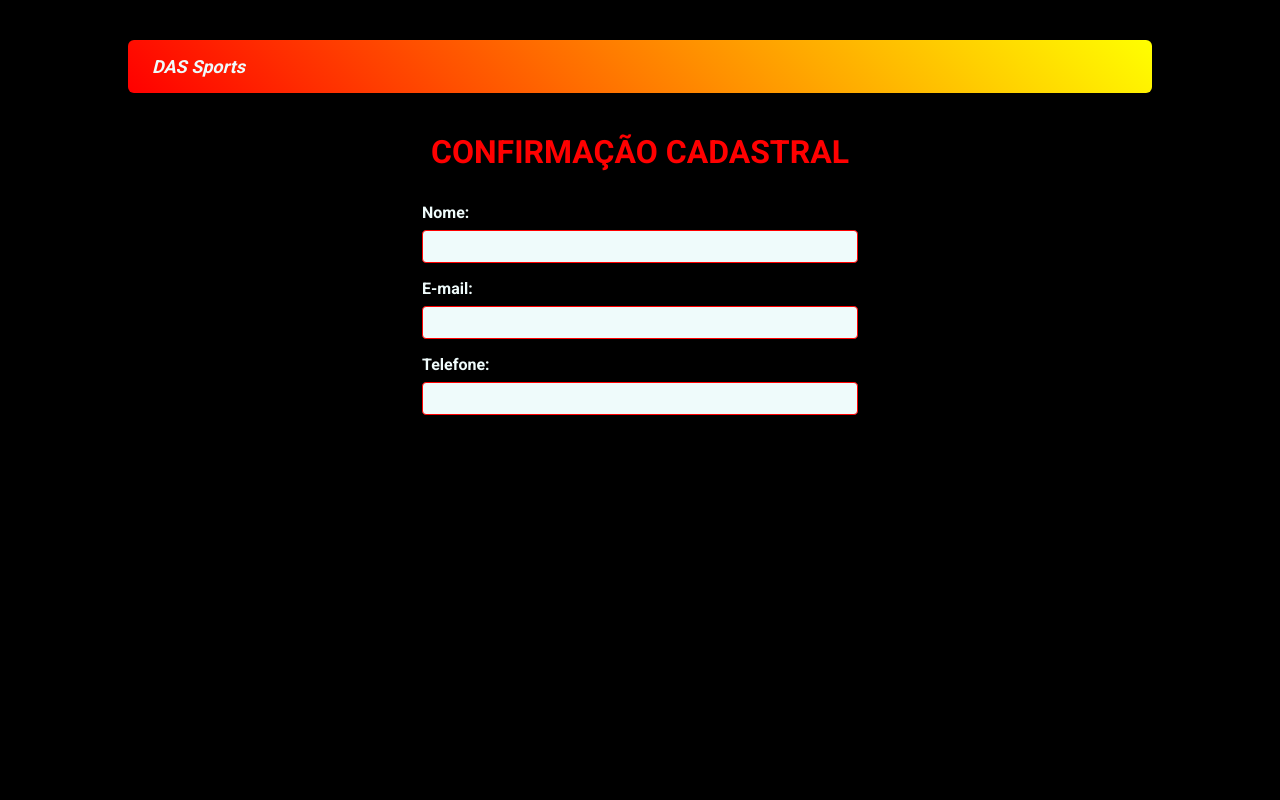
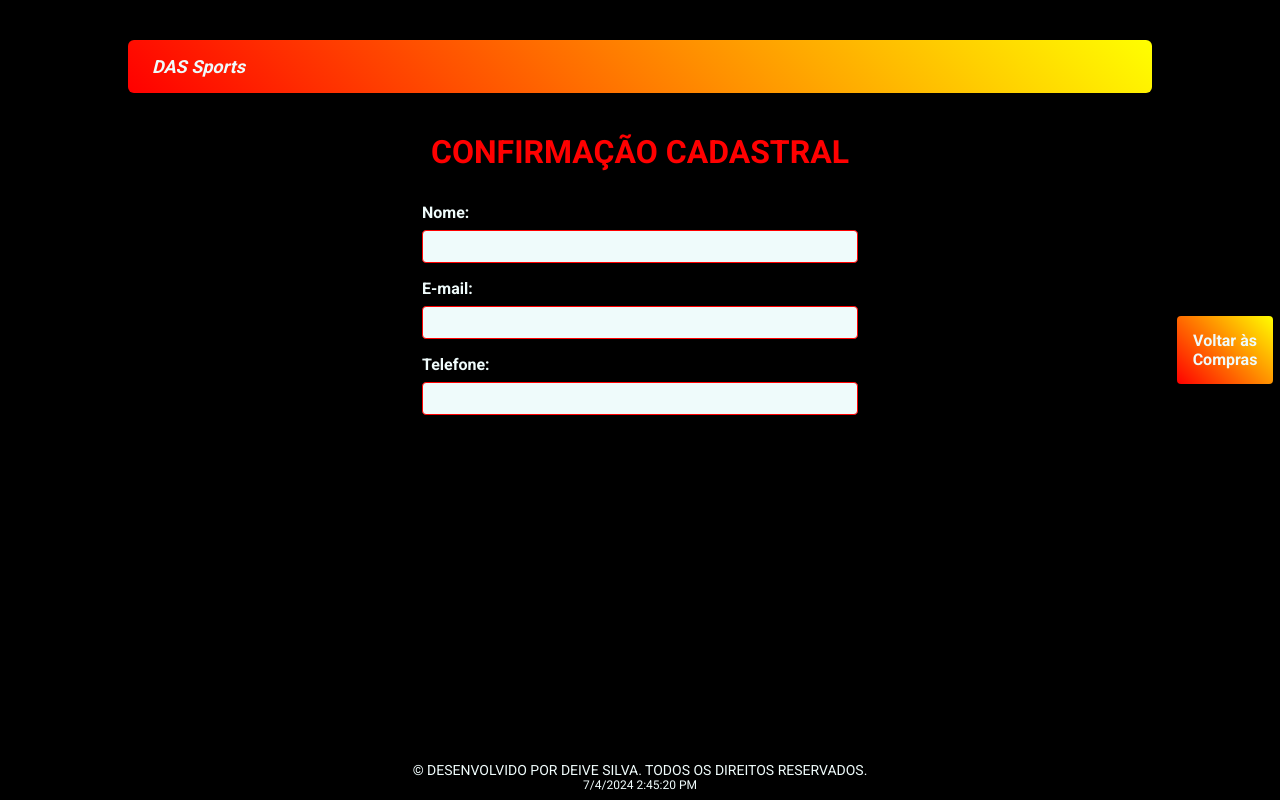
Before and after one commit to Deiveas/das-sports-cadastro, a React (Create React App) app: page /AreaCadastral in a window 1280 px wide. Built offline with nearby package versions, Linux system fonts and the light colour scheme.

Commit message:
foram aplicados lógicas de cadastramento, alterar e remover, botão voltar a home e footer

```diff
--- a/src/App.tsx
+++ b/src/App.tsx
@@ -1,3 +1,4 @@
+// src/App.tsx
 import React from 'react'
 import { Provider } from 'react-redux'
 import {
@@ -10,6 +11,7 @@ import { store } from './store'
 import Home from './pages/Home'
 import Cadastro from './pages/Cadastro'
 import AreaCadastral from './pages/AreaCadastral'
+import Footer from './components/Footer'
 
 export type Produto = {
   id: number
@@ -40,6 +42,7 @@ function App() {
     <Provider store={store}>
       <GlobalStyle />
       <RouterProvider router={rotas} />
+      <Footer />
     </Provider>
   )
 }
--- /dev/null
+++ b/src/components/Footer/index.tsx
@@ -0,0 +1,28 @@
+// src/components/Footer/index.tsx
+import React, { useState, useEffect } from 'react'
+import * as S from './styles'
+
+const Footer = () => {
+  const [dateTime, setDateTime] = useState(new Date())
+
+  useEffect(() => {
+    const timer = setInterval(() => {
+      setDateTime(new Date())
+    }, 1000) // Atualiza a cada segundo
+
+    return () => clearInterval(timer)
+  }, [])
+
+  const formattedDateTime = `${dateTime.toLocaleDateString()} ${dateTime.toLocaleTimeString()}`
+
+  return (
+    <S.FooterContainer>
+      <S.Texto>
+        © Desenvolvido por Deive Silva. Todos os direitos reservados.
+      </S.Texto>
+      <S.Data>{formattedDateTime}</S.Data>
+    </S.FooterContainer>
+  )
+}
+
+export default Footer
--- /dev/null
+++ b/src/components/Footer/styles.ts
@@ -0,0 +1,29 @@
+// src/components/Footer/styles.ts
+import styled from 'styled-components'
+import { cores } from '../../styles'
+
+export const FooterContainer = styled.footer`
+  background-color: rgba(
+    0,
+    0,
+    0,
+    0.5
+  ); /* Fundo preto com 50% de transparência */
+  color: ${cores.corTexto};
+  padding: 8px;
+  text-align: center;
+  position: fixed;
+  width: 100%;
+  bottom: 0;
+`
+
+export const Texto = styled.p`
+  margin: 0;
+  font-size: 14px;
+  text-transform: uppercase;
+`
+
+export const Data = styled.p`
+  margin: 0;
+  font-size: 12px;
+`
--- a/src/components/FormCadastral/index.tsx
+++ b/src/components/FormCadastral/index.tsx
@@ -3,12 +3,14 @@ import { useState, useEffect } from 'react'
 import { useSelector, useDispatch } from 'react-redux'
 import { RootReducer } from '../../store'
 import {
+  adicionarContato,
   alterarContato,
   removerContato,
   limparMensagemSucesso,
   setMensagemSucesso
 } from '../../store/reducers/contato'
 import * as S from './styles'
+import { useNavigate } from 'react-router-dom'
 
 const FormCadastral = () => {
   const contatos = useSelector((state: RootReducer) => state.contato.contatos)
@@ -16,6 +18,7 @@ const FormCadastral = () => {
     (state: RootReducer) => state.contato.mensagemSucesso
   )
   const dispatch = useDispatch()
+  const navigate = useNavigate()
   const [estaAlterando, setEstaAlterando] = useState(false)
   const [contatoSelecionado, setContatoSelecionado] = useState<number | null>(
     null
@@ -38,7 +41,7 @@ const FormCadastral = () => {
     if (mensagemSucesso) {
       const timer = setTimeout(() => {
         dispatch(limparMensagemSucesso())
-      }, 5000) // Limpar a mensagem após 3 segundos
+      }, 5000) // Limpar a mensagem após 5 segundos
       return () => clearTimeout(timer)
     }
   }, [mensagemSucesso, dispatch])
@@ -59,14 +62,24 @@ const FormCadastral = () => {
       dispatch(
         alterarContato({ id: contatoSelecionado, nome, email, telefone })
       )
-      // Aqui, despachar a ação para mostrar a mensagem de sucesso
-      dispatch(setMensagemSucesso('Cadastro salvo com sucesso!')) // Adicione esta linha
-      setEstaAlterando(false)
-      setContatoSelecionado(null)
-      setNome('')
-      setEmail('')
-      setTelefone('')
+      dispatch(setMensagemSucesso(`Cadastro de ${nome} salvo com sucesso!`))
+    } else {
+      const novoContato = {
+        id: Date.now(), // ou qualquer lógica para gerar um ID único
+        nome,
+        email,
+        telefone
+      }
+      dispatch(adicionarContato(novoContato))
+      dispatch(setMensagemSucesso(`Cadastro de ${nome} salvo com sucesso!`))
     }
+
+    // Limpa os campos após salvar
+    setNome('')
+    setEmail('')
+    setTelefone('')
+    setContatoSelecionado(null)
+    setEstaAlterando(false)
   }
 
   const handleRemover = (contatoId: number) => {
@@ -84,6 +97,10 @@ const FormCadastral = () => {
     setNome('')
     setEmail('')
     setTelefone('')
+  }
+
+  const handleVoltarCompras = () => {
+    navigate('/')
   }
 
   return (
@@ -125,10 +142,13 @@ const FormCadastral = () => {
           />
         </div>
       </S.FormCadastro>
+      <S.VoltarContainer>
+        <S.Botao onClick={handleVoltarCompras}>Voltar às Compras</S.Botao>
+      </S.VoltarContainer>
       <S.BotoesContainer>
         {estaAlterando ? (
           <>
-            <S.Botao onClick={handleSalvar}>Salvar</S.Botao>
+            <S.Botao onClick={handleSalvar}>Confirmar</S.Botao>
             <S.Botao onClick={handleCancelar}>Cancelar</S.Botao>
           </>
         ) : (
--- a/src/components/FormCadastral/styles.ts
+++ b/src/components/FormCadastral/styles.ts
@@ -35,6 +35,17 @@ export const BotoesContainer = styled.div`
   display: flex;
   justify-content: space-between; /* Espaça os botões igualmente */
   margin-top: 16px; /* Espaçamento superior para separar dos inputs */
+`
+
+export const VoltarContainer = styled.div`
+  width: 100px;
+  height: 100px;
+  position: fixed;
+  bottom: 400px;
+  right: 5px;
+  display: flex;
+  justify-content: center;
+  font-size: 16px;
 `
 
 export const Botao = styled.button`
--- a/src/components/Header/index.tsx
+++ b/src/components/Header/index.tsx
@@ -1,3 +1,4 @@
+// src/components/Header/index.tsx
 import { useSelector, useDispatch } from 'react-redux'
 import * as S from './styles'
 import cesta from '../../assets/cesta.png'
@@ -7,23 +8,31 @@ import { RootReducer } from '../../store'
 const Header = () => {
   const itens2 = useSelector((state: RootReducer) => state.favorito.itens)
   const itens = useSelector((state: RootReducer) => state.carrinho.itens)
-  const valorTotal = itens.reduce((acc, item) => {
-    acc += item.preco
-    return acc
-  }, 0)
+  const valorTotal = itens.reduce((acc, item) => acc + item.preco, 0)
+
+  const nomeCadastrado = useSelector(
+    (state: RootReducer) => state.contato.nomeCadastrado // Seleciona o nome cadastrado
+  )
 
   // eslint-disable-next-line @typescript-eslint/no-unused-vars
-  const dispatch = useDispatch() // Declaração do dispatch
+  const dispatch = useDispatch()
 
   const limparCarrinho = () => {
     // Aqui você pode dispatchar a ação para limpar o carrinho, se necessário
-    // Exemplo hipotético:
-    // dispatch(limparCarrinhoAction());
+  }
+
+  const obterPrimeiroNome = (nome: string) => {
+    return nome.split(' ')[0] // Retorna o primeiro nome
   }
 
   return (
     <S.Header>
       <h1>DAS Sports</h1>
+      {nomeCadastrado && (
+        <h2 style={{ textAlign: 'left', margin: 0 }}>{`"Olá ${obterPrimeiroNome(
+          nomeCadastrado
+        )}"`}</h2> // Exibe a mensagem com o primeiro nome
+      )}
       <div>
         <span>{itens2.length} favoritos</span>
         <img src={cesta} alt="Cesta" onClick={limparCarrinho} />
--- a/src/components/Header/styles.ts
+++ b/src/components/Header/styles.ts
@@ -1,3 +1,4 @@
+// src/components/Header/styles.ts
 import styled from 'styled-components'
 import { cores } from '../../styles'
 
@@ -18,6 +19,7 @@ export const Header = styled.header`
     flex: 1;
     font-style: italic;
     color: ${cores.corTexto};
+    margin-right: 16px; /* Aumenta o espaço à direita do título */
   }
 
   div {
@@ -26,12 +28,13 @@ export const Header = styled.header`
 
     img {
       width: 18px;
-      margin-right: 8px;
+      margin-right: 12px; /* Aumenta o espaço à direita da imagem */
       margin-left: 16px;
     }
 
     span {
       color: ${cores.corFundo};
+      margin-left: 12px; /* Aumenta o espaço à esquerda entre spans */
     }
   }
 
@@ -39,7 +42,7 @@ export const Header = styled.header`
     flex-direction: column;
 
     div {
-      margin-top: 16px;
+      margin-top: 16px; /* Espaçamento superior quando em coluna */
     }
   }
 `
--- a/src/store/reducers/contato.ts
+++ b/src/store/reducers/contato.ts
@@ -11,11 +11,13 @@ type Contato = {
 type ContatoState = {
   contatos: Contato[]
   mensagemSucesso: string
+  nomeCadastrado: string // Nova propriedade para armazenar o nome cadastrado
 }
 
 const initialState: ContatoState = {
   contatos: [],
-  mensagemSucesso: ''
+  mensagemSucesso: '',
+  nomeCadastrado: '' // Inicializa como string vazia
 }
 
 const contatoSlice = createSlice({
@@ -25,11 +27,13 @@ const contatoSlice = createSlice({
     adicionarContato: (state, action: PayloadAction<Contato>) => {
       state.contatos.push(action.payload)
       state.mensagemSucesso = 'Cadastro salvo com sucesso!'
+      state.nomeCadastrado = action.payload.nome // Define o nome cadastrado
     },
     alterarContato: (state, action: PayloadAction<Contato>) => {
       const index = state.contatos.findIndex((c) => c.id === action.payload.id)
       if (index !== -1) {
         state.contatos[index] = action.payload
+        state.nomeCadastrado = action.payload.nome // Atualiza o nome cadastrado
       }
     },
     removerContato: (state, action: PayloadAction<number>) => {
@@ -40,6 +44,9 @@ const contatoSlice = createSlice({
     },
     setMensagemSucesso: (state, action: PayloadAction<string>) => {
       state.mensagemSucesso = action.payload
+    },
+    setNomeCadastrado: (state, action: PayloadAction<string>) => {
+      state.nomeCadastrado = action.payload // Nova ação para definir o nome
     }
   }
 })
@@ -49,6 +56,8 @@ export const {
   alterarContato,
   removerContato,
   setMensagemSucesso,
-  limparMensagemSucesso
+  limparMensagemSucesso,
+  setNomeCadastrado // Exporta a nova ação
 } = contatoSlice.actions
+
 export default contatoSlice.reducer
```
Also changed, not shown: 1 other file (tests, documents, lock files or other folders).
